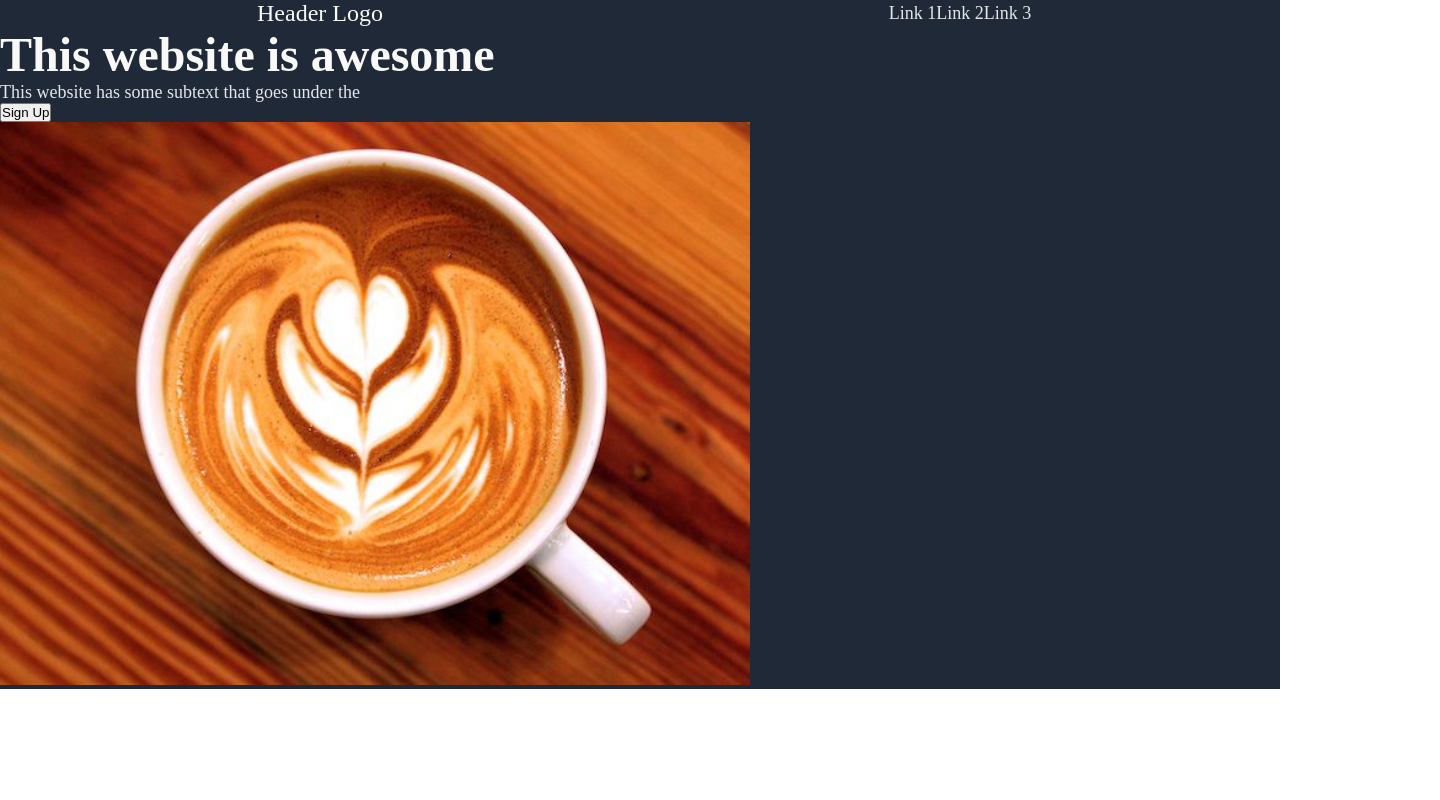
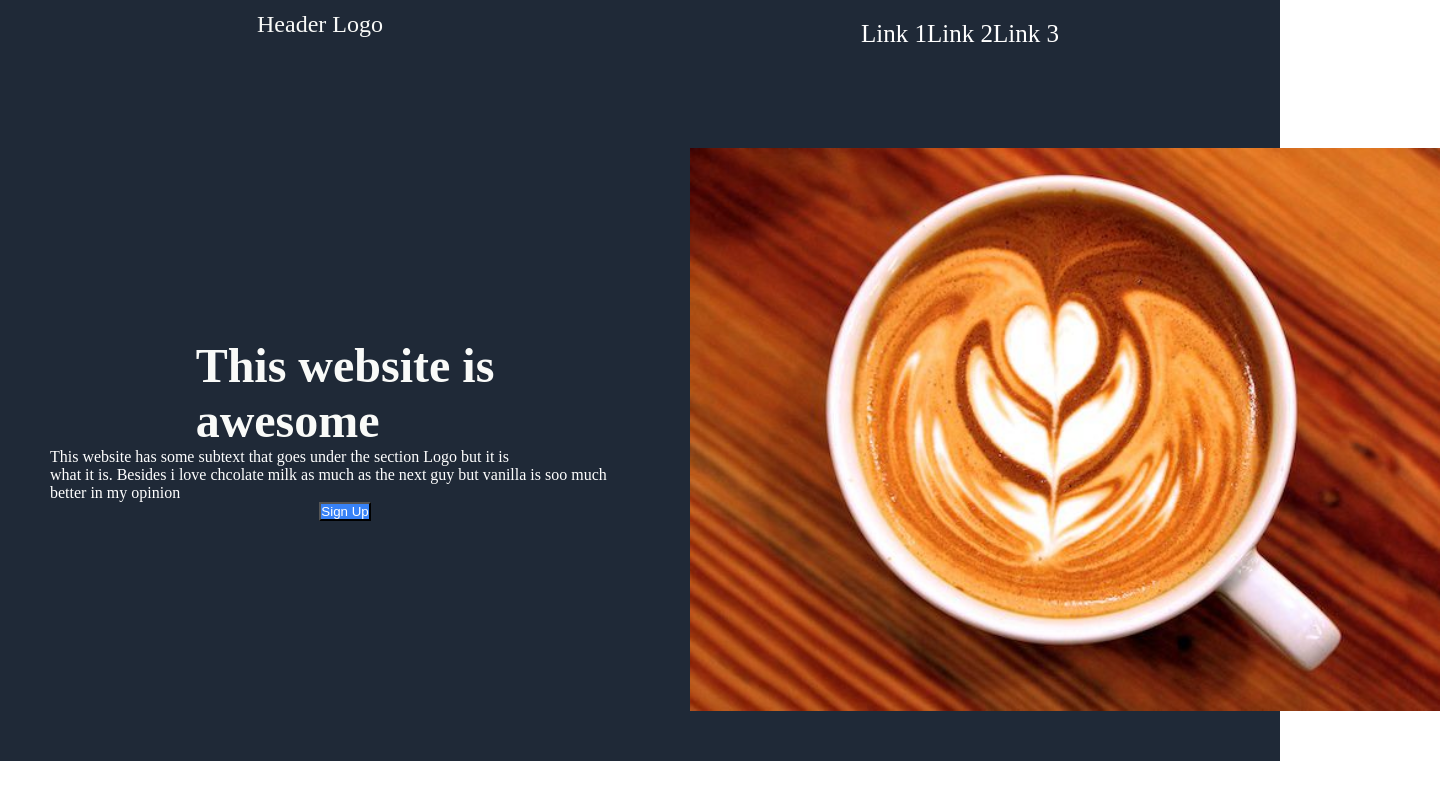
Before and after one commit to paulnguyen5634/Landing-Page, a plain HTML site: page index.html in a window 1280 px wide. Shown: the whole page, 1440 px wide, since content can reach past the window. Drawn offline with Linux system fonts and the light colour scheme.

Commit message:
Added some button commands and changed some flexbox properties

```diff
--- a/index.html
+++ b/index.html
@@ -25,14 +25,16 @@
 
         <div class = 'content'>
             <div class = 'content-left'>
-                <h1> This website is awesome</h1>
-                <p class = 'header-link'> This website has some subtext that goes under the </p>
+                <h1> This website is <br>awesome</h1>
+                <p class = 'p-first' > This website has some subtext that goes under the section Logo
+                    but it is <br>what it is. Besides i love chcolate milk as much as the next guy but vanilla
+                    is soo much better in my opinion </p>
                 <button type="button" class = 'sign-up-first-section'> Sign Up </button>
 
             </div>
 
             <div class = 'content-right'>
-                <img src="img/img.jpg" alt="Image of latte" width="750">
+                <img src="img/intro_latte.jpg" alt="Image of latte" width="750">
 
             </div>
         </div>
--- a/style.css
+++ b/style.css
@@ -21,8 +21,9 @@ body {
 }
 
 .header-link {
-    font-size: 18px;
-    color: #e5e7eb;
+    font-size: 25px;
+    gap: 50px;
+    margin-top:20px;
 }
 
 .navbar{
@@ -47,3 +48,39 @@ h1{
     font-weight: bolder;
     color: #F9FAF8;
 }
+
+.content{
+    display: flex;
+    flex-direction: row;
+    margin: 50px
+}
+
+.content-left {
+    display: flex;
+    justify-content: center;
+    align-items: center;
+    flex-direction: column;
+    width: 50%;
+}
+
+.content-right{
+    display: flex;
+    flex-direction: column;
+    width: 50%;
+}
+
+img{
+    margin:50px;
+}
+
+p-first{
+    margin-left: 90px;
+    font-size: 18px;
+    color: #F9FAF8;
+}
+
+.sign-up-first-section{
+    background-color: #3882F6;
+    color: white;
+
+}
```
Also changed, not shown: img/intro_latte.jpg (renamed from img/img.jpg).
